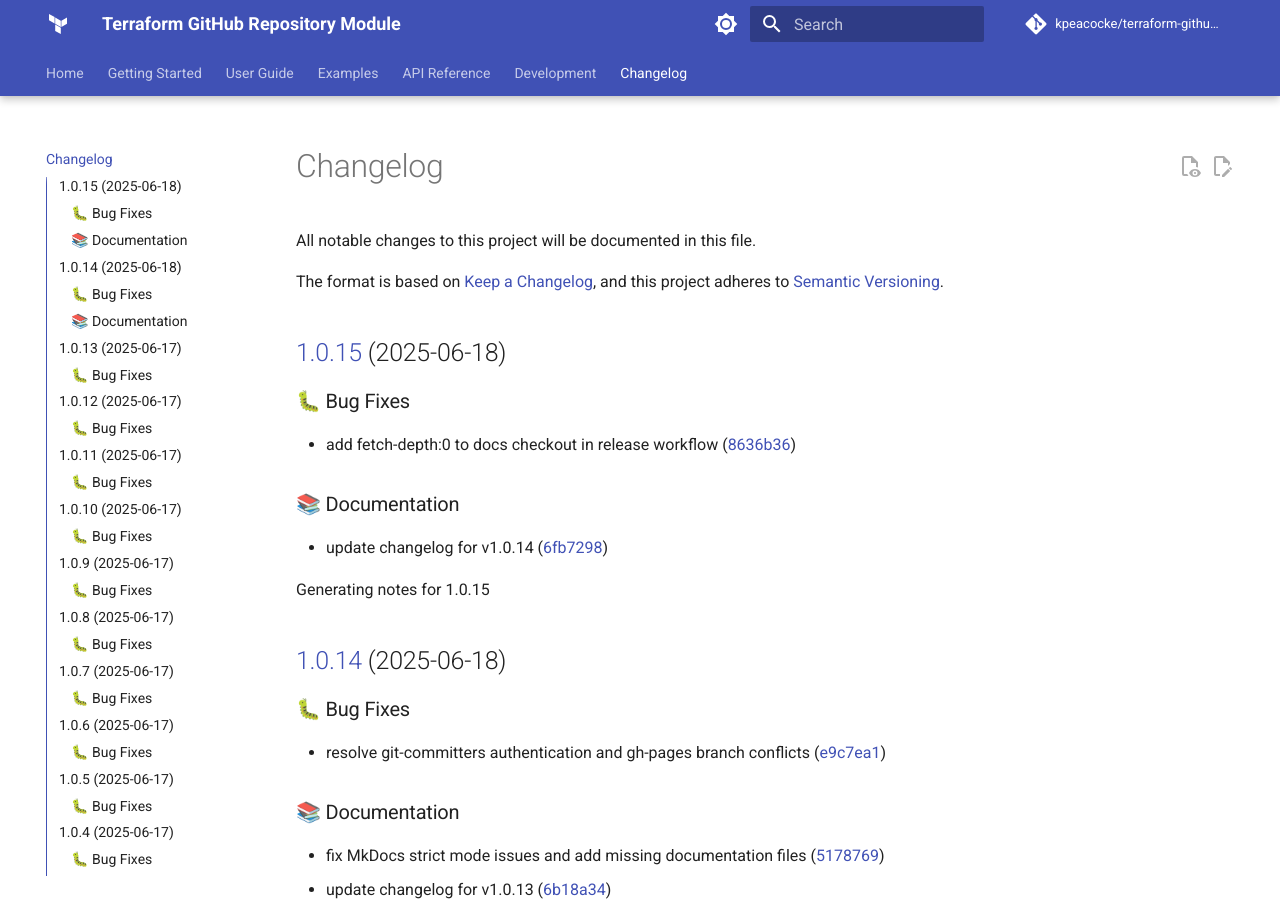
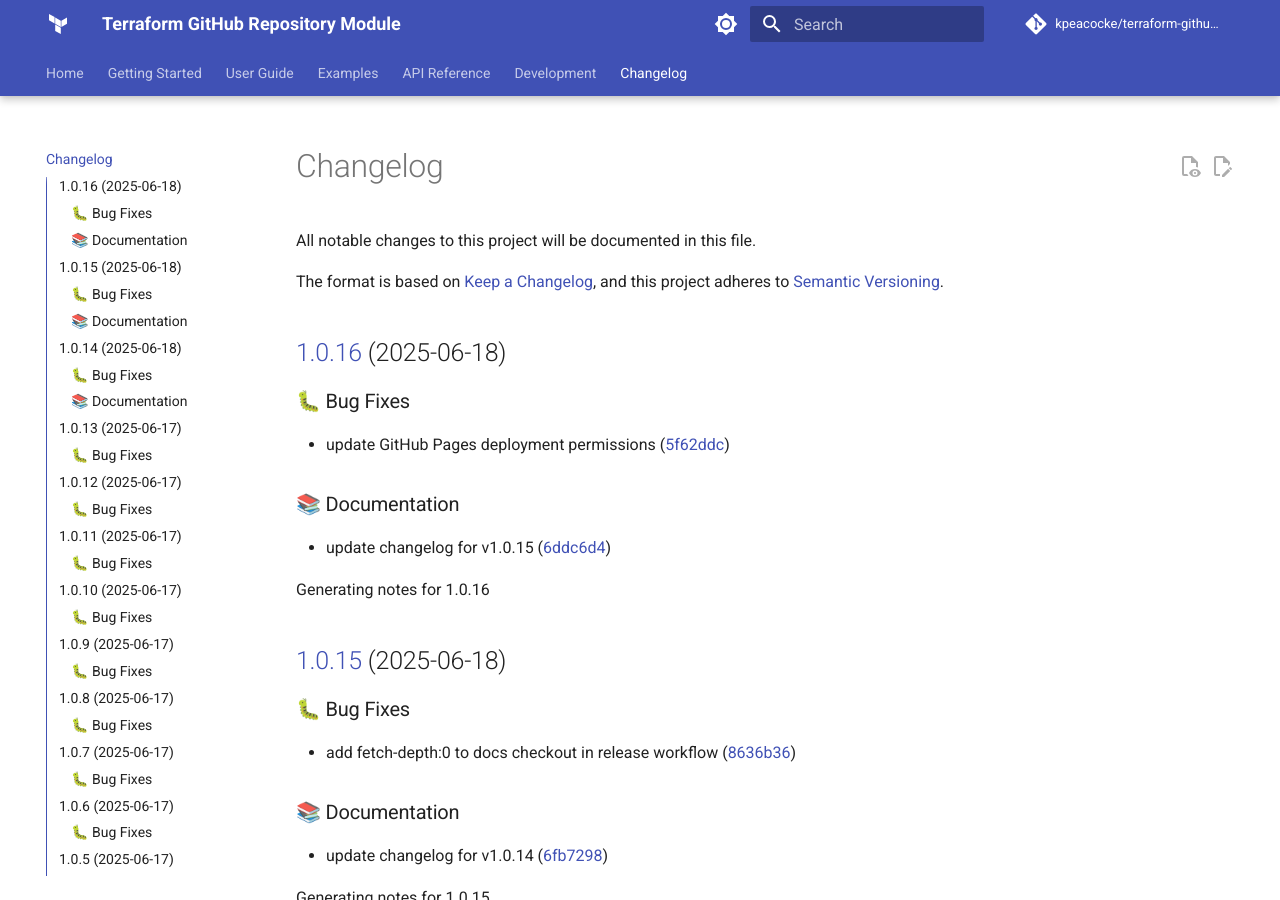
Before and after one commit to kpeacocke/terraform-github-repo, an MkDocs documentation site: the page built from docs/changelog.md, in a window 1280 px wide and 900 px high. Built offline with MkDocs 1.6.1 and Material for MkDocs 9.7.7, drawn with Linux system fonts in a browser that asks for light colours; comment, search, counter and statistics services are not loaded; the version menu is left out.

Commit message:
docs: update changelog for v1.0.16

```diff
--- a/docs/changelog.md
+++ b/docs/changelog.md
@@ -6,6 +6,19 @@ The format is based on [Keep a Changelog](https://keepachangelog.com/en/1.0.0/),
 and this project adheres to [Semantic Versioning](https://semver.org/spec/v2.0.0.html).
 
 <!-- markdownlint-disable MD024 -->
+
+## [1.0.16](https://github.com/kpeacocke/terraform-github-repo/compare/v1.0.15...v1.0.16) (2025-06-18)
+
+### 🐛 Bug Fixes
+
+* update GitHub Pages deployment permissions ([5f62ddc](https://github.com/kpeacocke/terraform-github-repo/commit/5f62ddc694bdd6c7919a6b5ca1cdd1732f184bbf))
+
+### 📚 Documentation
+
+* update changelog for v1.0.15 ([6ddc6d4](https://github.com/kpeacocke/terraform-github-repo/commit/6ddc6d463e9e55e12b296ca1562273cdead0564c))
+
+
+Generating notes for 1.0.16
 
 ## [1.0.15](https://github.com/kpeacocke/terraform-github-repo/compare/v1.0.14...v1.0.15) (2025-06-18)
 
```
